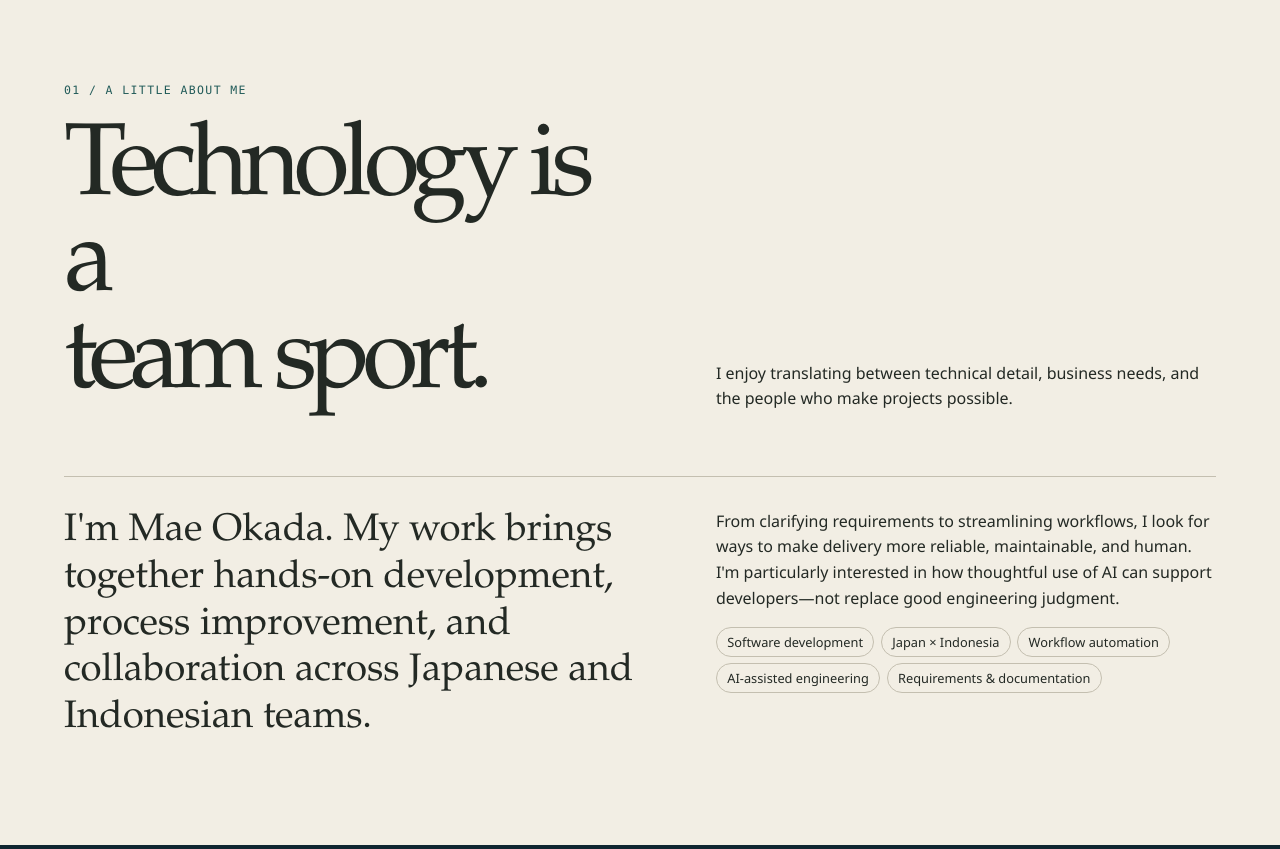
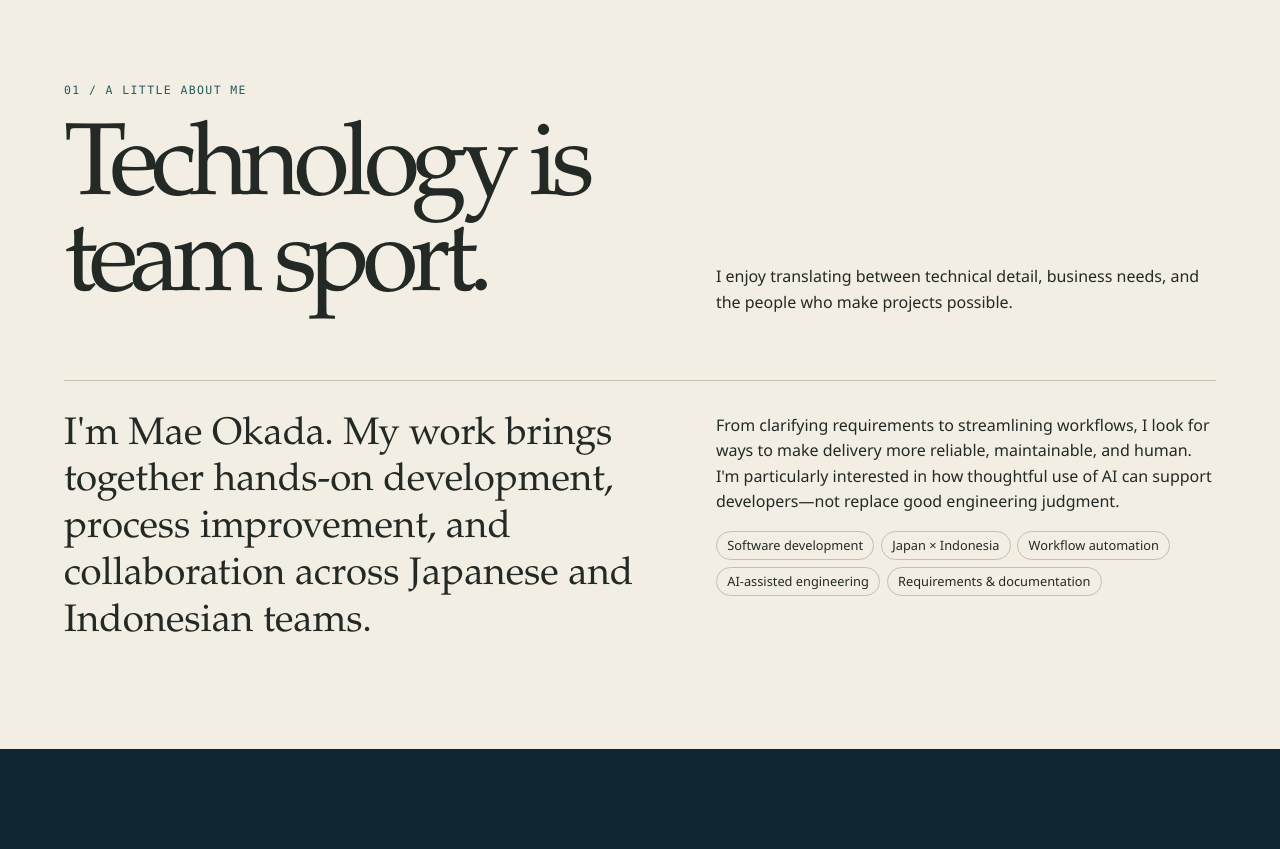
Before and after one commit to mae-okada/sample-project-001, a plain HTML site: page index.html in a window 1280 px wide. Shown: the part 1620-2469 px from the top of the page. Drawn offline with Linux system fonts and the light colour scheme.

Commit message:
Fix heading text in about section

```diff
--- a/index.html
+++ b/index.html
@@ -44,7 +44,7 @@
           <div class="section-heading">
             <div>
               <div class="section-kicker">01 / A little about me</div>
-              <h2>Technology is a<br>team sport.</h2>
+              <h2>Technology is<br>team sport.</h2>
             </div>
             <p class="section-note">I enjoy translating between technical detail, business needs, and the people who make projects possible.</p>
           </div>
```
